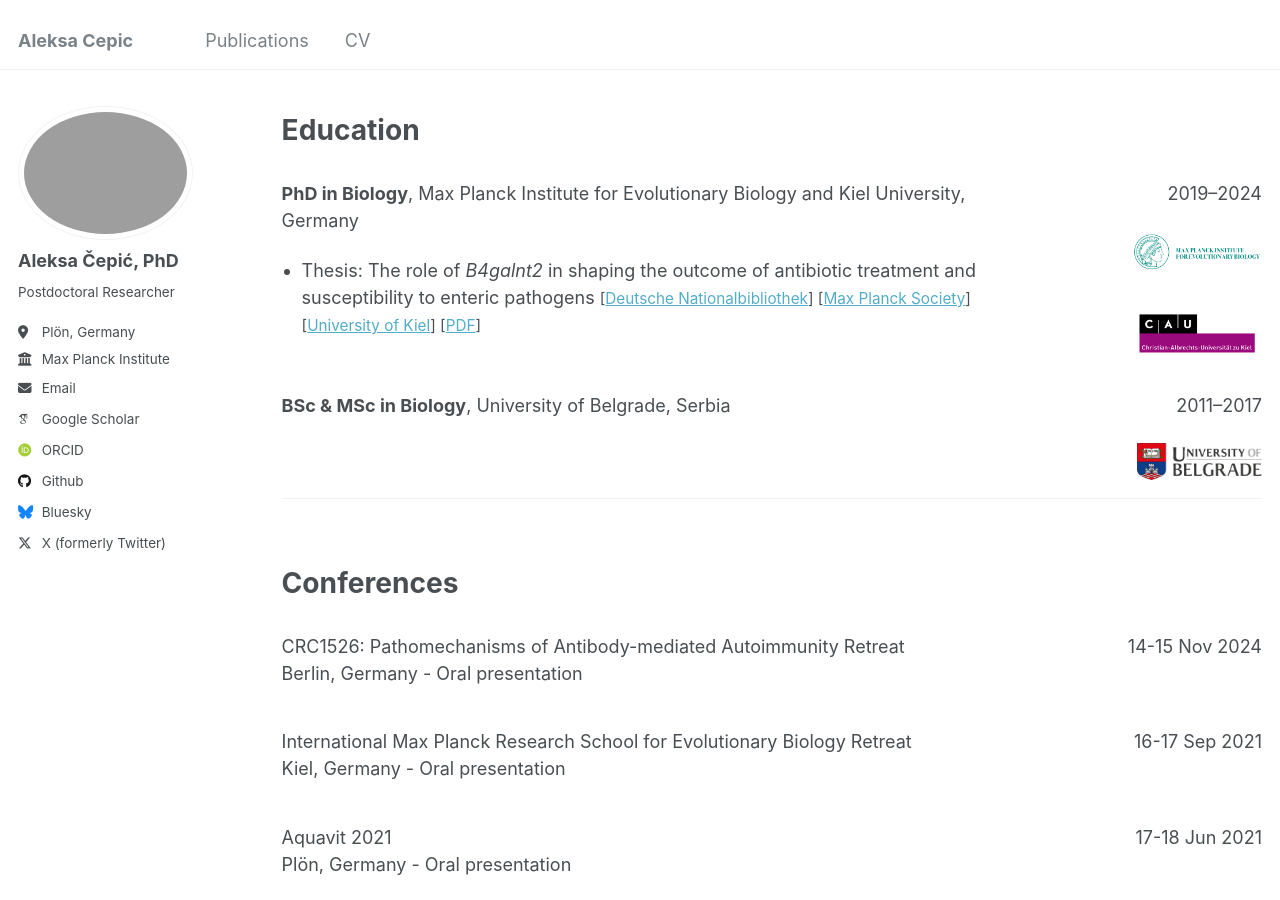
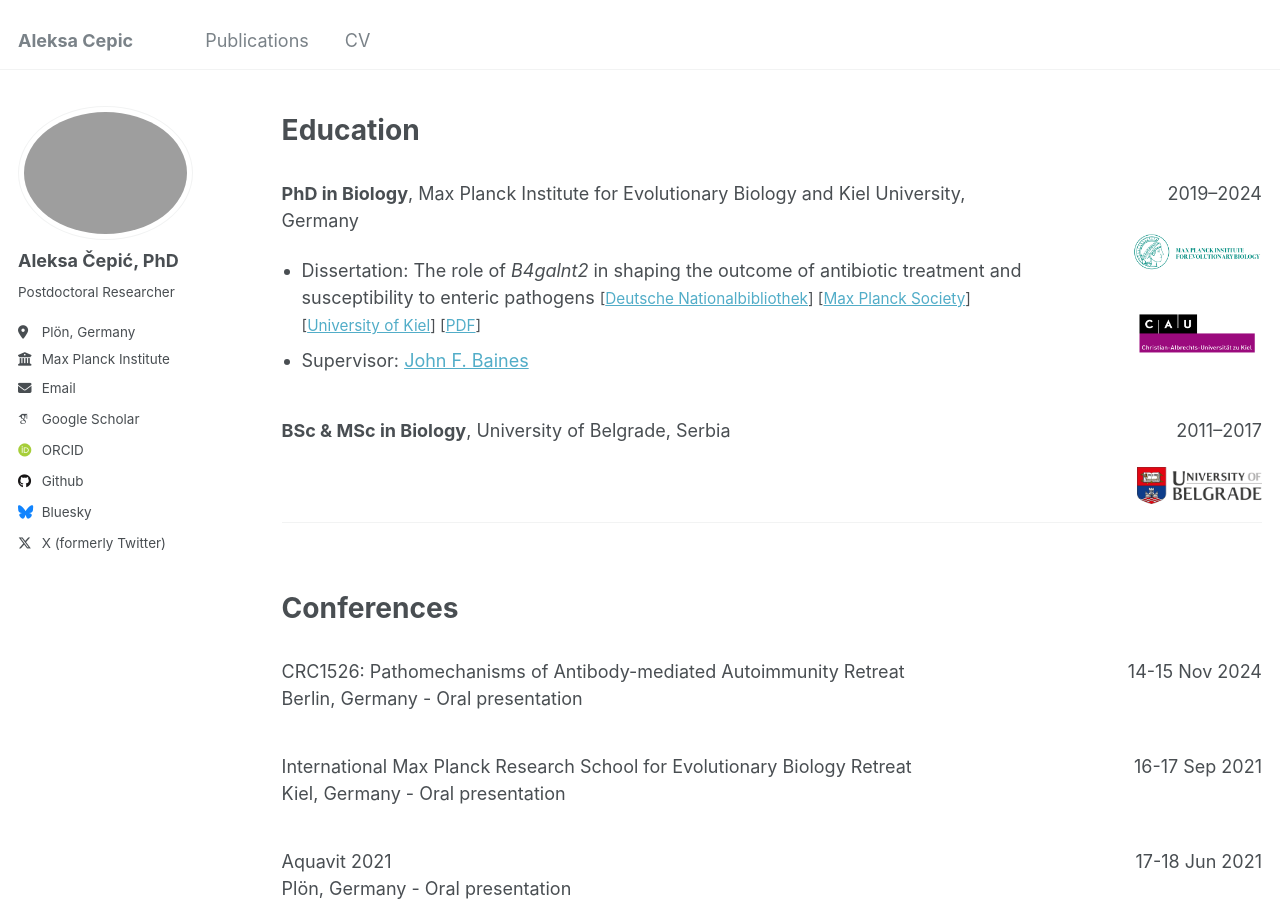
Before and after one commit to drcepic/drcepic.github.io, a Jekyll site: the page built from _pages/cv.md, in a window 1280 px wide and 900 px high, scrolled down 756 px. Built offline with Jekyll 4.4.1, drawn with Linux system fonts in a browser that asks for light colours; some web fonts are replaced.

Commit message:
Update cv.md

```diff
--- a/_pages/cv.md
+++ b/_pages/cv.md
@@ -76,7 +76,7 @@ Education
       <b>PhD in Biology</b>, Max Planck Institute for Evolutionary Biology and Kiel University, Germany
     </p>
     <ul style="margin: 0; padding-left: 20px;">
-      <li>Thesis: The role of <em>B4galnt2</em> in shaping the outcome of antibiotic treatment and susceptibility to enteric pathogens
+      <li>Dissertation: The role of <em>B4galnt2</em> in shaping the outcome of antibiotic treatment and susceptibility to enteric pathogens
       <span style="font-size: 0.85em;">
           [<a href="https://d-nb.info/1342899571" target="_blank">Deutsche Nationalbibliothek</a>]
           [<a href="https://hdl.handle.net/21.11116/0000-000F-F017-8" target="_blank">Max Planck Society</a>]
@@ -84,6 +84,7 @@ Education
           [<a href="../files/Cepic_Aleksa_Dissertation.pdf" target="_blank">PDF</a>]
         </span>
       </li>
+      <li>Supervisor: <a href="https://web.evolbio.mpg.de/evolgenomics" target="_blank">John F. Baines</a></li>
     </ul>
   </div>
 
```
